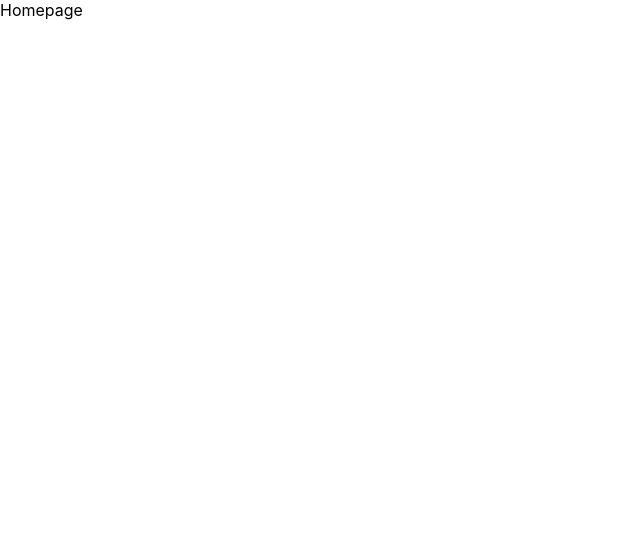
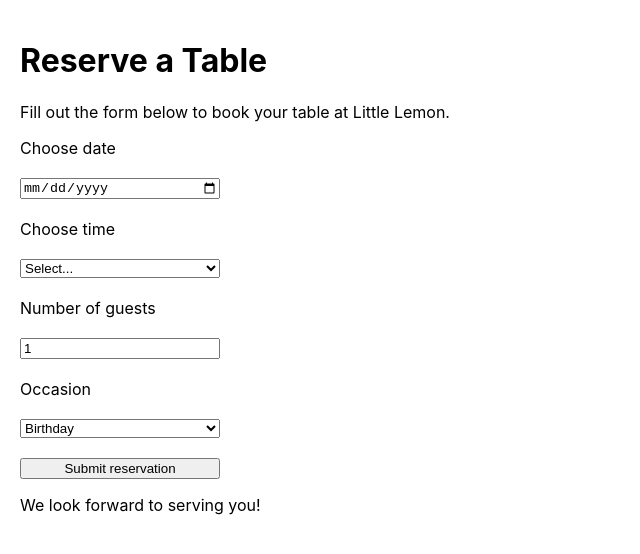
Before and after one commit to duanoori/Frontend-Capstone, a React (Create React App) app: page / in a window 1280 px wide. Shown: the top 554 px of the page, without its empty margins (0-640 px from the left). Built offline with nearby package versions, Linux system fonts and the light colour scheme.

Commit message:
Modified App.js

```diff
--- a/src/App.js
+++ b/src/App.js
@@ -1,11 +1,18 @@
 import './App.css';
+import { BrowserRouter as Router, Routes, Route } from "react-router-dom";
+
+import BookingPage from "./components/BookingPage";
 
 function App() {
   return (
-    <div>
-      Homepage
+    <>
+      <Router>
+        <Routes>
 
-    </div>
+          <Route path="/" element={<BookingPage />} />
+        </Routes>
+      </Router>
+    </>
   );
 }
 
```
